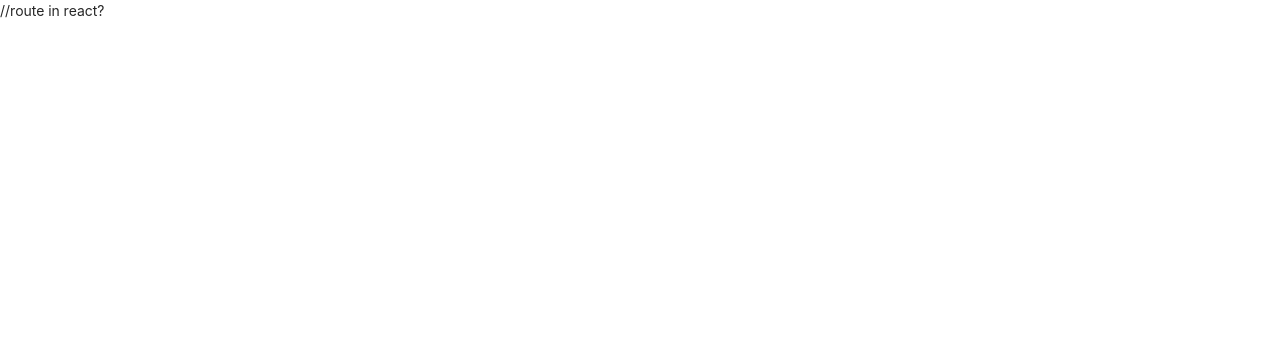
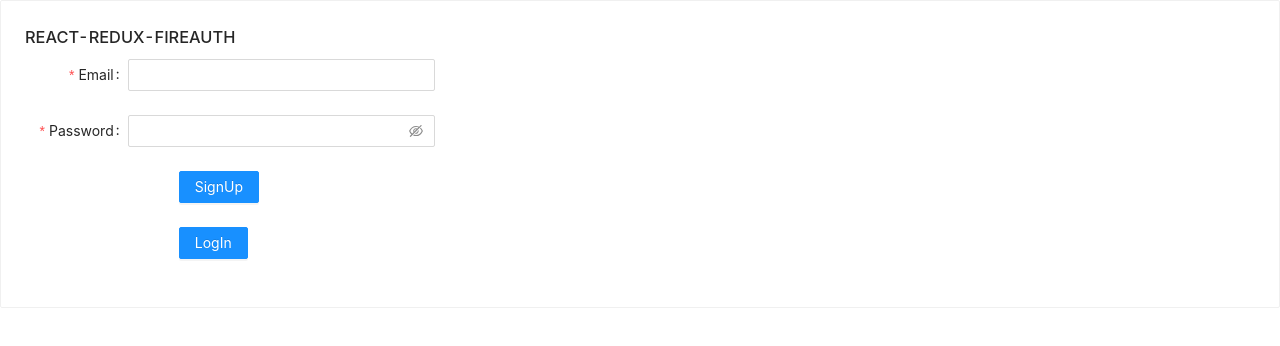
Before and after one commit to ibeingofearth/redux-form, a React (Create React App) app: page / in a window 1280 px wide. Shown: the top 346 px of the page. Built offline with nearby package versions, Linux system fonts and the light colour scheme; no server answers.

Commit message:
allfinish

```diff
--- a/src/App.css
+++ b/src/App.css
@@ -30,5 +30,5 @@
 }
 .card1{
   background: #ececec;
- padding: 10px;
+
 }
--- a/src/App.js
+++ b/src/App.js
@@ -1,18 +1,16 @@
 import './App.css';
 import 'antd/dist/antd.min.css';
-import Login from './components/login';
+// import Login from './components/login';
 import { useSelector } from 'react-redux';
 import { selectUser } from './components/userSlice'
-import Logout from './components/logout';
+// import Logout from './components/logout';
 
 
 function App() {
-const user = useSelector(selectUser);
 
 return (
 <div>
   {/* {user ? <Logout/> : <Login/>} */}
-//route in react?
 </div>
 );
 }
--- a/src/components/login.js
+++ b/src/components/login.js
@@ -1,11 +1,10 @@
-import React, { useState } from "react";
+import React, { useState, useEffect } from "react";
 import { useDispatch } from 'react-redux';
 import { login } from "./userSlice";
-import { getAuth, createUserWithEmailAndPassword, signInWithEmailAndPassword } from "firebase/auth";
-import { Button, Card, Checkbox, Form, Input } from 'antd';
+import { getAuth, createUserWithEmailAndPassword, signInWithEmailAndPassword, onAuthStateChanged } from "firebase/auth";
+import { Button, Card, Form, Input } from 'antd';
 import app from '../firebase/config';
-
-
+import { useNavigate } from "react-router-dom";
 
 
 function Login() {
@@ -15,7 +14,15 @@
   const[email, setEmail] = useState("")
   const[password, setPassword] = useState("")
   const dispatch = useDispatch();
+  const navigate = useNavigate();
+  useEffect(()=>{if(localStorage.getItem('auth')) navigate('/Logout')},[])
+  onAuthStateChanged(auth, (user) => {
+    if (user) {
+      const uid = user.uid;
+    } else {
 
+    }
+  })
 
    const signIn = () => {
 
@@ -23,7 +30,9 @@
     .then((userCredential) => {
         const user = userCredential.user;
         console.log(user);
-        alert("User Has Successfully Signed In")
+        localStorage.setItem('auth', true)
+        navigate('/Logout')
+        // alert("User Has Successfully Signed In")
         dispatch(login({
           user: email,
           loggedIn: true,
@@ -47,6 +56,8 @@
         const errorCode = error.code;
         alert(errorCode)
       });
+      localStorage.setItem('auth', true)
+      navigate.push('./Logout')
    }
 
 return(
@@ -56,27 +67,28 @@
   <Card
         className="login-sec">
           <div className="card1">
+
    <Form
         name="basic"
         labelCol={{
-          span: 9,
+          span: 2,
         }}
         wrapperCol={{
-          span: 16,
+          span: 6,
         }}
         initialValues={{
           remember: true,
         }}
         autoComplete="off"
       >
+<h3>REACT-REDUX-FIREAUTH</h3>
 
-<h3>REACT-REDUX-FIREAUTH</h3>
         <Form.Item
           label="Email"
           name="Email"
           wrapperCol={{
             offset: 0,
-            span: 16,
+            span: 6,
           }}
           type={"email"}
           rules={[
@@ -94,7 +106,7 @@
           name="password"
           wrapperCol={{
             offset: 0,
-            span: 16,
+            span: 6,
           }}
           rules={[
             {
@@ -106,19 +118,10 @@
           <Input.Password onChange={(e) => setPassword(e.target.value)} />
         </Form.Item>
 
-        <Form.Item
-          name="remember"
-          valuePropName="checked"
-          wrapperCol={{
-            offset: 8,
-            span: 16,
-          }}
-        >
-          <Checkbox>Remember me</Checkbox>
-        </Form.Item>
+
         <Form.Item
           wrapperCol={{
-            offset: 8,
+            offset: 3,
             span: 16,
           }}
         >
@@ -130,7 +133,7 @@
 
         <Form.Item
           wrapperCol={{
-            offset: 8,
+            offset: 3,
             span: 16,
           }}
         >
@@ -141,7 +144,6 @@
       </Form>
       </div>
     </Card   >
-
     </div>
     </>
     );
--- a/src/components/logout.js
+++ b/src/components/logout.js
@@ -1,18 +1,27 @@
 import React from 'react'
-import { logout } from './userSlice';
 import { useDispatch } from 'react-redux';
+import { useNavigate  } from 'react-router-dom';
 import { Button } from 'antd';
 
 function Logout() {
+  const navigate = useNavigate ()
+  const[logout] = React.useState()
+
+  React.useEffect(()=>{if(!localStorage.getItem('auth')) navigate('/')},[logout]);
+
     const dispatch = useDispatch();
+
     const handleLogout = (e) => {
+    console.log('Failed:');
     e.preventDefault()
+    localStorage.removeItem('auth')
+    navigate('/')
 
-      dispatch(logout({
-          user: null,
-          loggedOut: true,
-      }));
-      }
+    dispatch(logout({
+        user: null,
+        logout: true,
+    }));
+    }
   return (
     <div className='login-sec'>
       <h1>welcome To the  WebSite</h1>
--- a/src/index.js
+++ b/src/index.js
@@ -1,22 +1,28 @@
 import React from 'react';
+import 'antd/dist/antd.min.css';
 import { createRoot } from 'react-dom/client';
-import './index.css';
 import { Provider } from 'react-redux';
 import store from "./store/store";
-import App from './App';
-const root = createRoot(document.getElementById('root'));
+import Login from './components/login';
+import Logout from './components/logout';
+import {createBrowserRouter,RouterProvider,} from "react-router-dom";
+
+const router = createBrowserRouter([
+{
+path: "/",
+element: (
+  <Login />
+),
+},
+{
+path: "/logout",
+element: <Logout />,
+},
+]);
+
+const root = createRoot(document.getElementById("root"));
 root.render(
   <Provider store={store}>
-    <App/>
+    <RouterProvider router={router} />
   </Provider>,
 );
-//routing pages in react?
-// {/* <Router history={browserHistory}> */}
-  // <Route path='/' component={App} >
-    // <IndexRoute component={Home} />
-    // <Route path='product/:productId' component={Product} />
-    // <Route path='category/:catNumber' component={Category} />
-    // <Route path='cart' component={Cart} />
-  // </Route>
-  // <Route path='*' component={NotFound} />
-// </Router>
```
